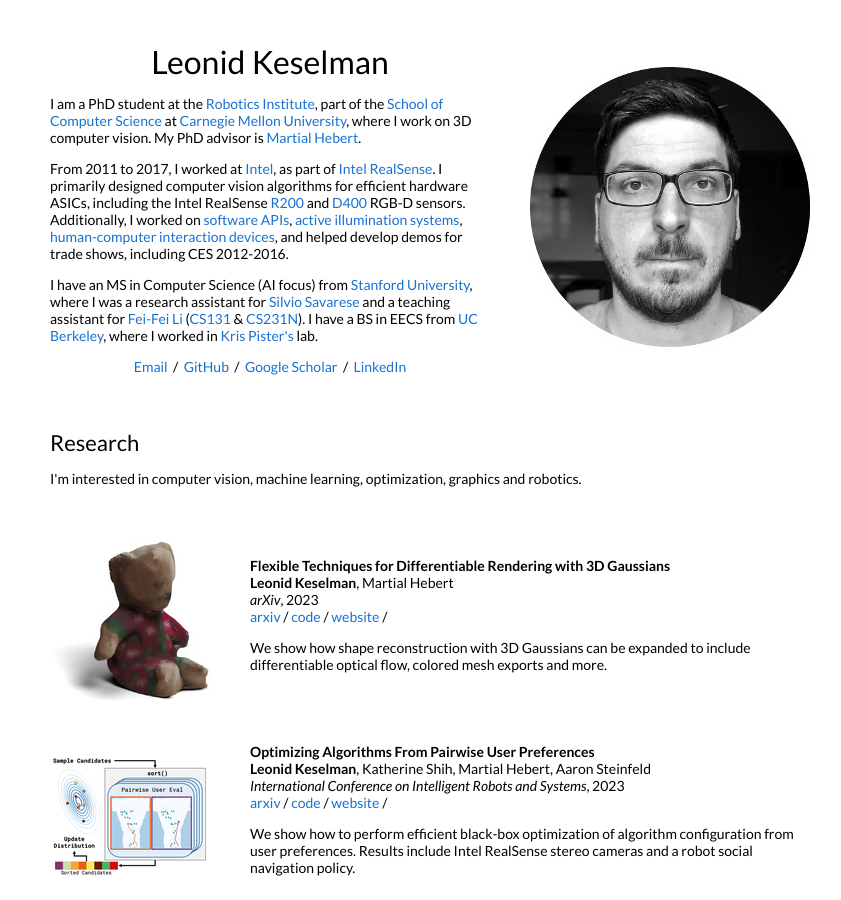
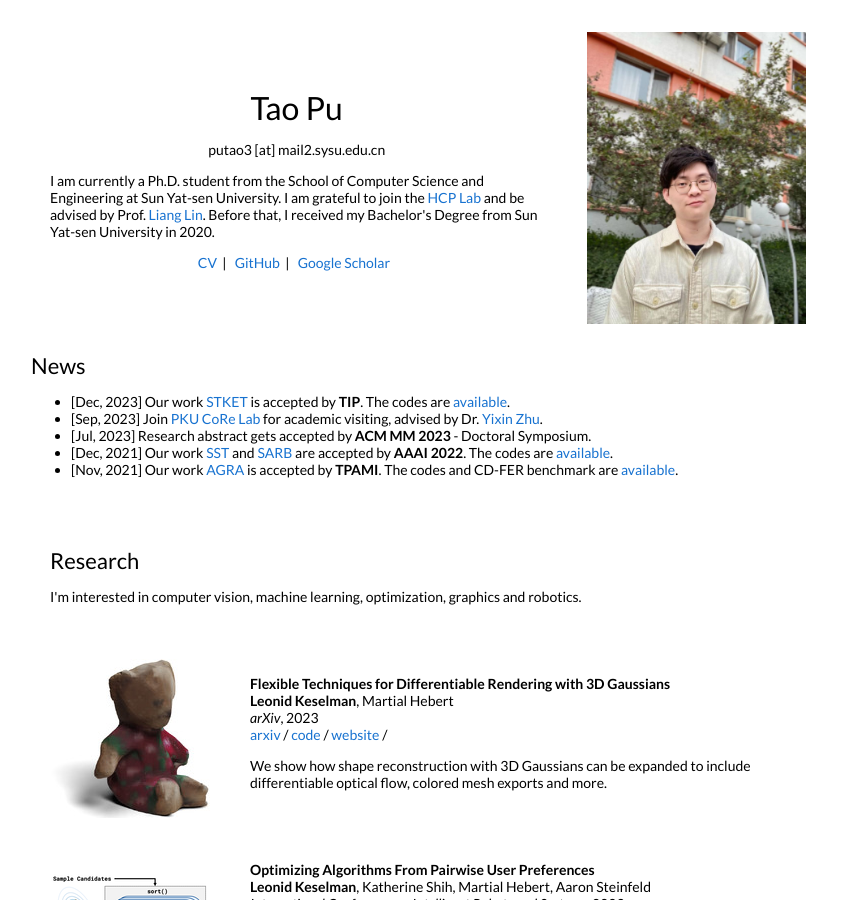
Before and after one commit to putao537/putao537.github.io, a Jekyll site: the page built from _posts/2023-08-28-3dgaussians.markdown, in a window 1280 px wide and 900 px high. Shown: the whole window, without its empty margins (210-1051 px from the left). Built offline with Jekyll 4.4.1, drawn with Linux system fonts in a browser that asks for light colours.

Commit message:
Update default.html

```diff
--- a/_layouts/default.html
+++ b/_layouts/default.html
@@ -32,28 +32,44 @@
           <tr style="padding:0px">
             <td style="padding:2.5%;width:60%;vertical-align:middle">
               <h1>
-                Leonid Keselman
+                Tao Pu
               </h1>
-              <p>I am a PhD student at the <a href="https://www.ri.cmu.edu/">Robotics Institute</a>, part of the <a href="https://www.scs.cmu.edu/">School of Computer Science</a> at <a href="https://www.cmu.edu/">Carnegie Mellon University</a>, where I work on 3D computer vision. My PhD advisor is <a href="http://www.cs.cmu.edu/~hebert/">Martial Hebert</a>.
+              <p align='center'>putao3 [at] mail2.sysu.edu.cn</p>
+              <p>I am currently a Ph.D. student from the School of Computer Science and Engineering at Sun Yat-sen University.
+                 I am grateful to join the <a href="http://www.sysu-hcp.net">HCP Lab</a> and be advised by Prof. <a href="http://www.linliang.net">Liang Lin</a>.
+                 Before that, I received my Bachelor's Degree from Sun Yat-sen University in 2020.
               </p>
-              <p>
-                From 2011 to 2017, I worked at <a href="https://www.intel.com">Intel</a>, as part of <a href="https://www.intelrealsense.com/">Intel RealSense</a>. I primarily designed computer vision algorithms for efficient hardware ASICs, including the Intel RealSense <a href="https://software.intel.com/en-us/articles/realsense-r200-camera">R200</a> and <a href="https://software.intel.com/en-us/realsense/d400">D400</a> RGB-D sensors. Additionally, I worked on <a href="https://github.com/IntelRealSense/librealsense">software APIs</a>, <a href="https://patents.google.com/patent/US9992474B2">active illumination systems</a>, <a href="https://patents.google.com/patent/US9304597">human-computer interaction devices</a>, and helped develop demos for trade shows, including CES 2012-2016.
-              </p>
-              <p>
-                I have an MS in Computer Science (AI focus) from <a href="http://cs.stanford.edu">Stanford University</a>, where I was a research assistant for <a href="http://svl.stanford.edu/">Silvio Savarese</a> and a teaching assistant for <a href="http://svl.stanford.edu/">Fei-Fei Li</a> (<a href="http://vision.stanford.edu/teaching/cs131_fall1617/">CS131</a> & <a href="http://cs231n.stanford.edu/2017/">CS231N</a>). I have a BS in EECS from <a href="http://www.eecs.berkeley.edu/">UC Berkeley</a>, where I worked in <a href="https://people.eecs.berkeley.edu/~pister/">Kris Pister's</a> lab.
-              </p>
+
               <p style="text-align:center">
-                <a target="_blank" href="https://mailhide.io/e/B8TyS"> Email</a> &nbsp;/&nbsp;
-                <a href="https://github.com/leonidk">GitHub</a> &nbsp;/&nbsp;
-                <a href="https://scholar.google.com/citations?user=GCYG4GoAAAAJ">Google Scholar</a> &nbsp;/&nbsp;
-                <a href="https://www.linkedin.com/in/lkeselman"> LinkedIn </a>
+                <a href="/docs/CV.pdf">CV</a>&nbsp;&nbsp;|&nbsp;&nbsp;
+                <a href="https://github.com/putao537">GitHub</a>&nbsp;&nbsp;|&nbsp;&nbsp;
+                <a href="https://scholar.google.com/citations?user=cBRGYzYAAAAJ">Google Scholar</a>&nbsp;&nbsp;
               </p>
             </td>
-            <td style="padding:2.5%;width:40%;max-width:40%">
-              <img style="width:100%;max-width:100%" alt="profile photo" src="images/circle_bw_crop.jpg">
+            <td style="padding:3%;width:30%;max-width:30%">
+              <img style="width:100%;max-width:100%" alt="profile photo" src="images/tao.jpeg">
             </td>
           </tr>
         </table>
+
+
+        <table style="width:100%;border:0px;border-spacing:0px;border-collapse:separate;margin-right:auto;margin-left:auto;" border="0">
+          <tr>
+            <td>
+              <h2>News</h2>
+              <ul>
+                <li> [Dec, 2023] Our work <a href="https://arxiv.org/abs/2309.13237">STKET</a> is accepted by <b>TIP</b>. The codes are <a href="https://github.com/HCPLab-SYSU/STKET">available</a>.</li>
+                <li> [Sep, 2023] Join <a href="https://pku.ai/">PKU CoRe Lab</a> for academic visiting, advised by Dr. <a href="https://yzhu.io/">Yixin Zhu</a>.</li>
+                <li> [Jul, 2023] Research abstract gets accepted by <b>ACM MM 2023</b> - Doctoral Symposium.</li>
+                <li> [Dec, 2021] Our work <a href="https://arxiv.org/abs/2112.10941">SST</a> and <a href="https://arxiv.org/abs/2203.02172">SARB</a> are accepted by <b>AAAI 2022</b>. The codes are <a href="https://github.com/HCPLab-SYSU/HCP-MLR-PL">available</a>.</li>
+                <li> [Nov, 2021] Our work <a href="https://arxiv.org/abs/2008.00923">AGRA</a> is accepted by <b>TPAMI</b>. The codes and CD-FER benchmark are <a href="https://github.com/HCPLab-SYSU/CD-FER-Benchmark">available</a>. </li>
+              </ul>
+            </td>
+          </tr>
+
+        </table>
+
+        <br><br>
 
         <table style="width:100%;border:0px;border-spacing:0px;border-collapse:separate;margin-right:auto;margin-left:auto;">
           <tr>
```
